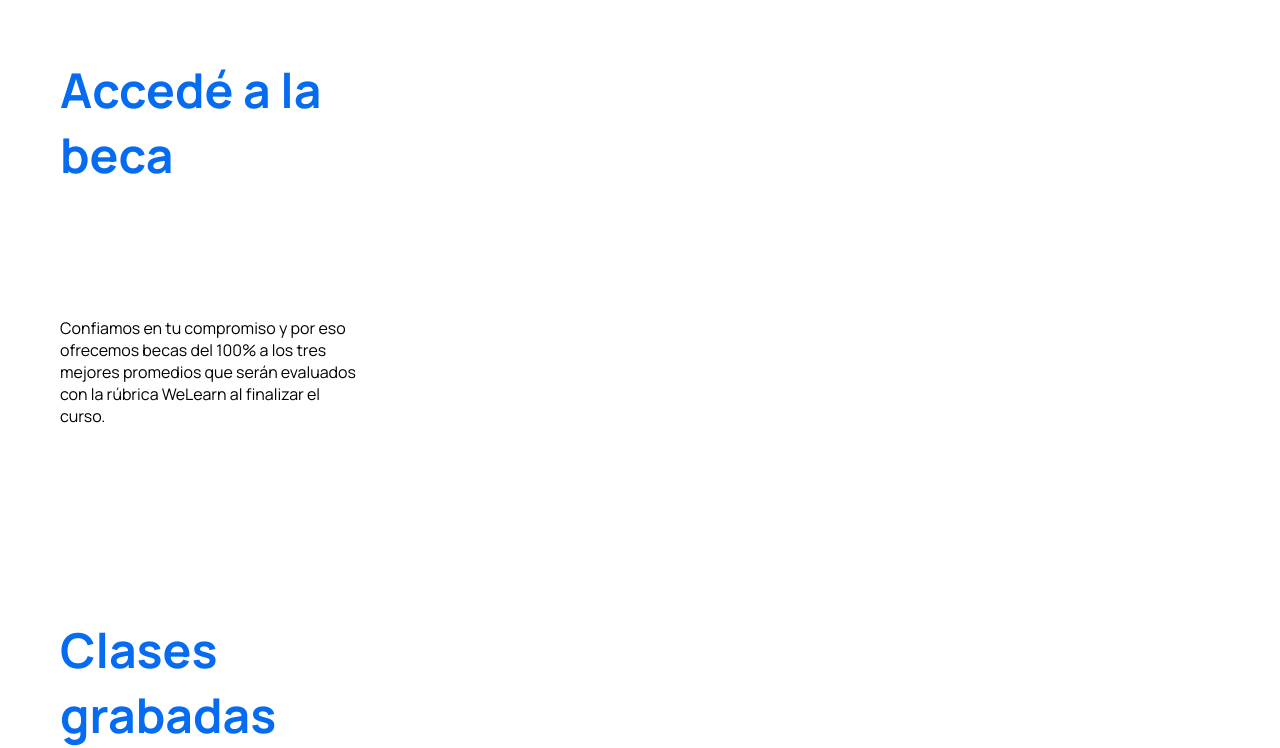
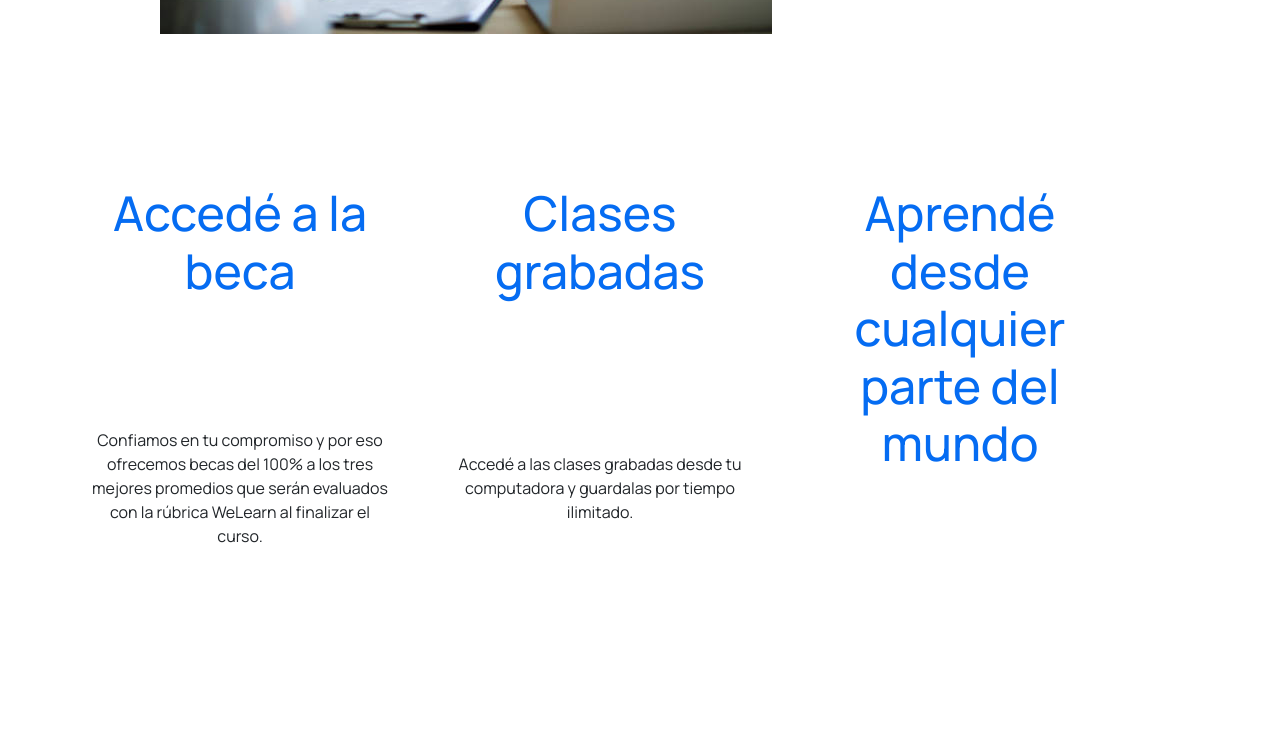
Before and after one commit to catacasa123/WeLearn, a plain HTML site: page index.html in a window 1280 px wide. Shown: the part 1086-1834 px from the top of the page. Drawn offline with nearby package versions, Linux system fonts and the light colour scheme.

Commit message:
edite estructuras

```diff
--- a/css/estilos.css
+++ b/css/estilos.css
@@ -2,7 +2,7 @@
     margin: 0;
     padding: 0;
 }
-@media screen and (min-width:768px){
+@media screen and (min-width:320px){
     body{
         grid-template-columns: repeat(1, 1fr);
         text-align: center;
@@ -39,6 +39,13 @@
     body{
         grid-template-columns: repeat(3, 1fr);
         text-align: start;
+        body{
+            grid-template-columns: repeat(1, 1fr);
+            text-align: center;
+            align-items: center;
+        }
+
+
     }
 
 }
@@ -139,6 +146,7 @@ body{
     grid-area: imagenPlataforma;
     display: flex;
     flex-wrap: wrap;
+    margin: 90px 0px 90px 0px;
 }
 .beca{
     /*margin: 200px 130px;
@@ -146,14 +154,14 @@ body{
     grid-area:beca;
     margin: 60px 0px 60px 60px;
     width: 300px;
-    height: 500px;
+    /*height: 500px;*/
     display: flex;
     flex-wrap: wrap;
 }
 .grabaciones{
     grid-area: grabaciones;
     width: 300px;
-    height: 500px;
+    /*height: 500px;*/
     display: flex;
     flex-wrap: wrap;
     margin: 60px 0px 60px 60px;
@@ -208,7 +216,7 @@ body{
 
 }
 .plataforma {
-    margin: 220px 40px 70px 220px;
+    margin: 220px 40px 70px 160px;
     grid-area: plataforma;
 
 }
@@ -432,6 +440,28 @@ h2{
     margin: 200px 130px;
     max-width: 30%;
 }
+.beneficios{
+    display: flex;
+    flex-direction: row;
+    justify-content: space-evenly;
+    /*flex-wrap: wrap;*/
+    align-content:space-between;
+    margin: 20px 30px 10px 30px;
+}
+.tresBeneficios{
+    /*margin: 0px 130px;
+     margin-bottom: 100px;
+    max-width: 100%;*/
+    /*display: inline;*/
+    text-align: center;
+    position: static;
+    width: 800px;
+    height: 1400px;
+    justify-items: start;
+    justify-content: start;
+    align-items: start;
+    text-align: center;
+}
 .cursos{
     /*margin: 0px 130px;
      margin-bottom: 100px;
@@ -446,11 +476,10 @@ h2{
     align-items: start;
     text-align: center;
 }
-
 .cursos__nombres{
     display: flex;
     flex-direction: row;
-    justify-content: space-between;
+    justify-content: space-evenly;
     /*flex-wrap: wrap;*/
     align-content:space-between;
     margin: 20px 30px 10px 30px;
@@ -465,6 +494,7 @@ h2{
 }
 .cursos__nombres li:hover{
     background-color: #056CF2;/*que cambie color cuando paso por arriba*/
+    color: white;
     height: 20px;
     transform: scale(1.1);
     }
--- a/index.html
+++ b/index.html
@@ -4,8 +4,9 @@
     <meta charset="UTF-8">
     <meta http-equiv="X-UA-Compatible" content="IE=edge">
     <meta name="viewport" content="width=device-width, initial-scale=1.0">
-    <title>Welearn | Inicio</title>
+    <title>WeLearn | Inicio</title>
     <link rel="shortcut icon" type="image/x-icon" href="./multimedia/wl_ico.ico"/>
+    <link href="https://cdn.jsdelivr.net/npm/bootstrap@5.1.3/dist/css/bootstrap.min.css" rel="stylesheet" integrity="sha384-1BmE4kWBq78iYhFldvKuhfTAU6auU8tT94WrHftjDbrCEXSU1oBoqyl2QvZ6jIW3" crossorigin="anonymous">
     <link rel="stylesheet" href="./css/estilos.css">
     <!--body text-->
     <link rel="preconnect" href="https://fonts.googleapis.com">
@@ -35,11 +36,14 @@
             <p class="plataforma__parrafo">Aprendé y fomate como profesional con nuestros cursos y carreras desde cualquier parte del mundo.</p>
                 <a class="btn" href="./paginas/Cursos.html">Ver todos los cursos</a>
     <!--poner una imagen-->
-    </div>
     <div class="imagenPlataforma">
         <!--<img src="./multimedia/varonestudiando.jpg" alt="varonestudiando">-->
         <div class="fotomujer"><img src="./multimedia/mujerestudiando.jpg" alt="mujerestudiando"></div>
     </div>
+    </div>
+
+    <section class="tresBeneficios">
+        <div class="beneficios">
             <div class="beca">
                 <h2 class="beca__titulo">Accedé a la beca</h2>
                 <p>Confiamos en tu compromiso y por eso ofrecemos becas del 100% a los tres mejores promedios que serán evaluados con la rúbrica WeLearn al finalizar el curso.</p>
@@ -51,6 +55,8 @@
             <div class="mundo">
                 <h2 class="mundo__titulo">Aprendé desde cualquier parte del mundo</h2>
             </div>
+        </div>
+    </section>
 </main>
 <footer class="footer">
     <!--logo-->
@@ -62,5 +68,7 @@
     <!--redes sociales-->
 </footer>
 </div>
+<script src="https://cdn.jsdelivr.net/npm/@popperjs/core@2.10.2/dist/umd/popper.min.js" integrity="sha384-7+zCNj/IqJ95wo16oMtfsKbZ9ccEh31eOz1HGyDuCQ6wgnyJNSYdrPa03rtR1zdB" crossorigin="anonymous"></script>
+<script src="https://cdn.jsdelivr.net/npm/bootstrap@5.1.3/dist/js/bootstrap.min.js" integrity="sha384-QJHtvGhmr9XOIpI6YVutG+2QOK9T+ZnN4kzFN1RtK3zEFEIsxhlmWl5/YESvpZ13" crossorigin="anonymous"></script>
 </body>
 </html>
```
Also changed, not shown: paginas/Carreras.html (+1 -1 lines), paginas/Contacto.html (+1 -1 lines), paginas/Cursos.html (+1 -1 lines), paginas/Empleos.html (+1 -1 lines). Lines whose indentation alone changed are shown as unchanged.
